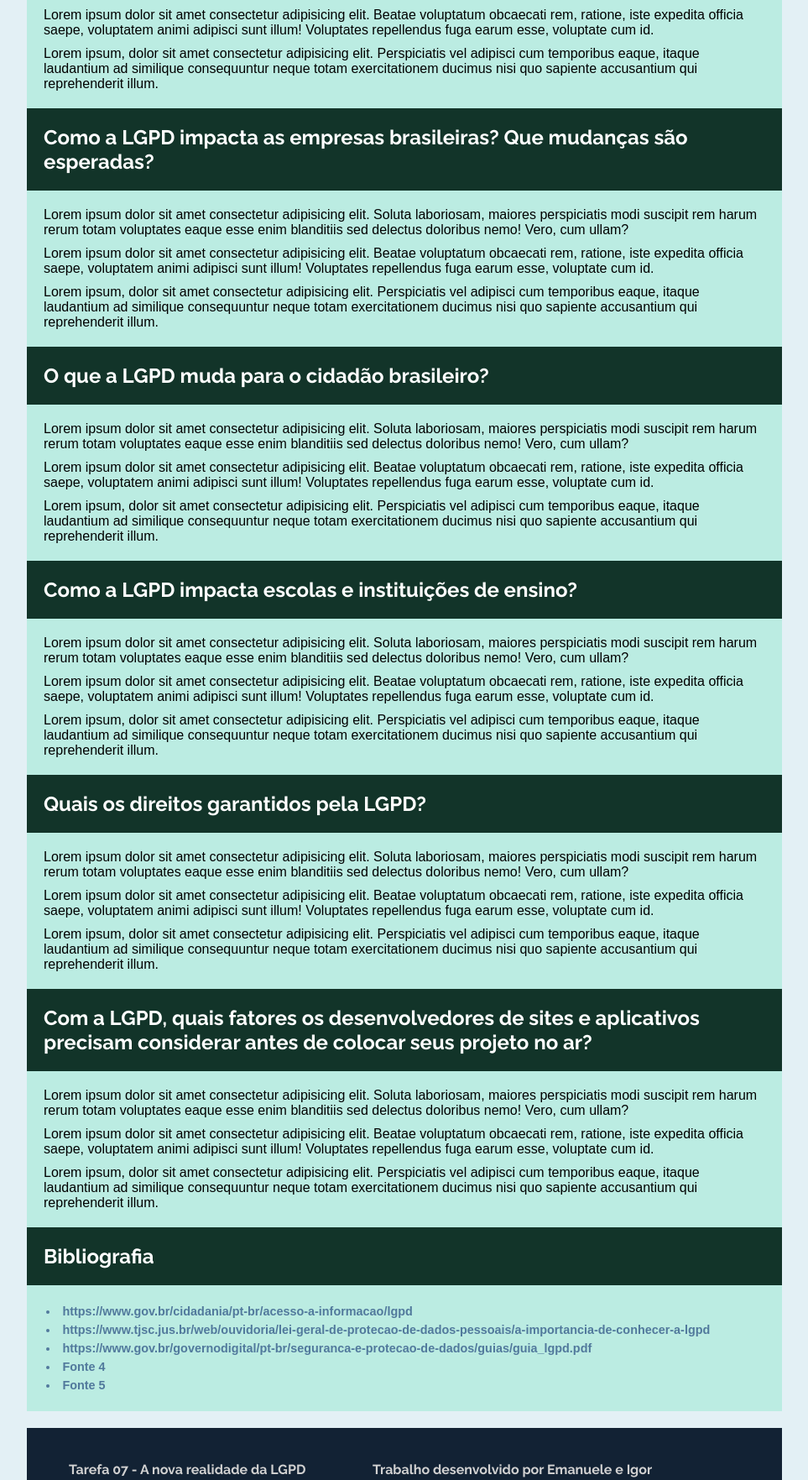
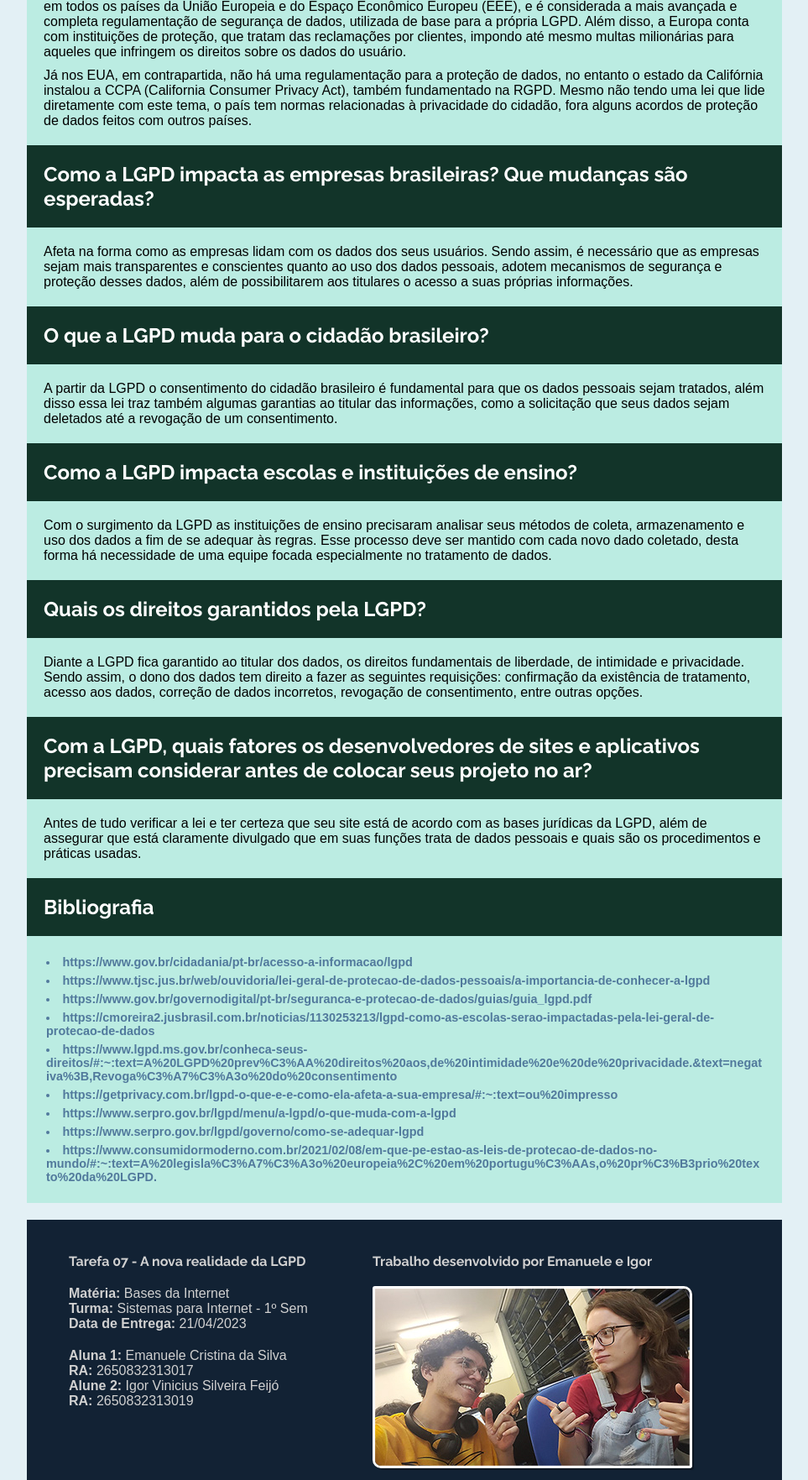
Before and after one commit to IgorVsFeijo/Atividade-LGPD, a plain HTML site: page index.html in a window 1280 px wide. Shown: the part 1092-2855 px from the top of the page at 84% size, without its empty margins (158-1121 px from the left). Drawn offline with Linux system fonts and the light colour scheme; a web font is replaced by a local one.

Commit message:
tarefa finalizada

```diff
--- a/index.html
+++ b/index.html
@@ -76,45 +76,38 @@
             Quais são os mecanismos semelhantes a LGPD existentes nos EUA e na
             Europa? O que há de semelhante e o que há de divergente?
           </h2>
-          <p>Lorem ipsum dolor sit amet consectetur adipisicing elit. Soluta laboriosam, maiores perspiciatis modi suscipit rem harum rerum totam voluptates eaque esse enim blanditiis sed delectus doloribus nemo! Vero, cum ullam?</p>
-          <p>Lorem ipsum dolor sit amet consectetur adipisicing elit. Beatae voluptatum obcaecati rem, ratione, iste expedita officia saepe, voluptatem animi adipisci sunt illum! Voluptates repellendus fuga earum esse, voluptate cum id.</p>
-          <p>Lorem ipsum, dolor sit amet consectetur adipisicing elit. Perspiciatis vel adipisci cum temporibus eaque, itaque laudantium ad similique consequuntur neque totam exercitationem ducimus nisi quo sapiente accusantium qui reprehenderit illum.</p>
+          <p>Entre os países do continente europeu, a segurança de dados é um tema discutido há décadas, desde meados dos anos 90. A RGPD, sigla em portuguès para Regulamentação Geral de Proteção de Dados, instituída em 2016, é válida em todos os países da União Europeia e do Espaço Econômico Europeu (EEE), e é considerada a mais avançada e completa regulamentação de segurança de dados, utilizada de base para a própria LGPD. Além disso, a Europa conta com instituições de proteção, que tratam das reclamações por clientes, impondo até mesmo multas milionárias para aqueles que infringem os direitos sobre os dados do usuário.
+          </p>
+          <p>Já nos EUA, em contrapartida, não há uma regulamentação para a proteção de dados, no entanto o estado da Califórnia instalou a CCPA (California Consumer Privacy Act), também fundamentado na RGPD. Mesmo não tendo uma lei que lide diretamente com este tema, o país tem normas relacionadas à privacidade do cidadão, fora alguns acordos de proteção de dados feitos com outros países.</p>
+
         </section>
         <section id="3">
           <h2>
             Como a LGPD impacta as empresas brasileiras? Que mudanças são
             esperadas?
           </h2>
-          <p>Lorem ipsum dolor sit amet consectetur adipisicing elit. Soluta laboriosam, maiores perspiciatis modi suscipit rem harum rerum totam voluptates eaque esse enim blanditiis sed delectus doloribus nemo! Vero, cum ullam?</p>
-          <p>Lorem ipsum dolor sit amet consectetur adipisicing elit. Beatae voluptatum obcaecati rem, ratione, iste expedita officia saepe, voluptatem animi adipisci sunt illum! Voluptates repellendus fuga earum esse, voluptate cum id.</p>
-          <p>Lorem ipsum, dolor sit amet consectetur adipisicing elit. Perspiciatis vel adipisci cum temporibus eaque, itaque laudantium ad similique consequuntur neque totam exercitationem ducimus nisi quo sapiente accusantium qui reprehenderit illum.</p>
+          <p>Afeta na forma como as empresas lidam com os dados dos seus usuários. Sendo assim, é necessário que as empresas sejam mais transparentes e conscientes quanto ao uso dos dados pessoais, adotem mecanismos de segurança e proteção desses dados, além de possibilitarem aos titulares o acesso a suas próprias informações.</p>
         </section>
         <section id="4">
           <h2>O que a LGPD muda para o cidadão brasileiro?</h2>
-          <p>Lorem ipsum dolor sit amet consectetur adipisicing elit. Soluta laboriosam, maiores perspiciatis modi suscipit rem harum rerum totam voluptates eaque esse enim blanditiis sed delectus doloribus nemo! Vero, cum ullam?</p>
-          <p>Lorem ipsum dolor sit amet consectetur adipisicing elit. Beatae voluptatum obcaecati rem, ratione, iste expedita officia saepe, voluptatem animi adipisci sunt illum! Voluptates repellendus fuga earum esse, voluptate cum id.</p>
-          <p>Lorem ipsum, dolor sit amet consectetur adipisicing elit. Perspiciatis vel adipisci cum temporibus eaque, itaque laudantium ad similique consequuntur neque totam exercitationem ducimus nisi quo sapiente accusantium qui reprehenderit illum.</p>
+          <p>A partir da LGPD o consentimento do cidadão brasileiro é fundamental para que os dados pessoais sejam tratados, além disso essa lei traz também algumas garantias ao titular das informações, como a solicitação que seus dados sejam deletados até a revogação de um consentimento.</p>
         </section>
         <section id="5">
           <h2>Como a LGPD impacta escolas e instituições de ensino?</h2>
-          <p>Lorem ipsum dolor sit amet consectetur adipisicing elit. Soluta laboriosam, maiores perspiciatis modi suscipit rem harum rerum totam voluptates eaque esse enim blanditiis sed delectus doloribus nemo! Vero, cum ullam?</p>
-          <p>Lorem ipsum dolor sit amet consectetur adipisicing elit. Beatae voluptatum obcaecati rem, ratione, iste expedita officia saepe, voluptatem animi adipisci sunt illum! Voluptates repellendus fuga earum esse, voluptate cum id.</p>
-          <p>Lorem ipsum, dolor sit amet consectetur adipisicing elit. Perspiciatis vel adipisci cum temporibus eaque, itaque laudantium ad similique consequuntur neque totam exercitationem ducimus nisi quo sapiente accusantium qui reprehenderit illum.</p>
+          <p>Com o surgimento da LGPD as instituições de ensino precisaram analisar seus métodos de coleta, armazenamento e uso dos dados a fim de se adequar às regras. Esse processo deve ser mantido com cada novo dado coletado, desta forma há necessidade de uma equipe focada especialmente no tratamento de dados.
+</p>
         </section>
         <section id="6">
           <h2>Quais os direitos garantidos pela LGPD?</h2>
-          <p>Lorem ipsum dolor sit amet consectetur adipisicing elit. Soluta laboriosam, maiores perspiciatis modi suscipit rem harum rerum totam voluptates eaque esse enim blanditiis sed delectus doloribus nemo! Vero, cum ullam?</p>
-          <p>Lorem ipsum dolor sit amet consectetur adipisicing elit. Beatae voluptatum obcaecati rem, ratione, iste expedita officia saepe, voluptatem animi adipisci sunt illum! Voluptates repellendus fuga earum esse, voluptate cum id.</p>
-          <p>Lorem ipsum, dolor sit amet consectetur adipisicing elit. Perspiciatis vel adipisci cum temporibus eaque, itaque laudantium ad similique consequuntur neque totam exercitationem ducimus nisi quo sapiente accusantium qui reprehenderit illum.</p>
+          <p>Diante a LGPD fica garantido ao titular dos dados, os direitos fundamentais de liberdade, de intimidade e privacidade. Sendo assim, o dono dos dados tem direito a fazer as seguintes requisições: confirmação da existência de tratamento, acesso aos dados, correção de dados incorretos, revogação de consentimento, entre outras opções.</p>
         </section>
         <section id="7">
           <h2>
             Com a LGPD, quais fatores os desenvolvedores de sites e aplicativos
             precisam considerar antes de colocar seus projeto no ar?
           </h2>
-          <p>Lorem ipsum dolor sit amet consectetur adipisicing elit. Soluta laboriosam, maiores perspiciatis modi suscipit rem harum rerum totam voluptates eaque esse enim blanditiis sed delectus doloribus nemo! Vero, cum ullam?</p>
-          <p>Lorem ipsum dolor sit amet consectetur adipisicing elit. Beatae voluptatum obcaecati rem, ratione, iste expedita officia saepe, voluptatem animi adipisci sunt illum! Voluptates repellendus fuga earum esse, voluptate cum id.</p>
-          <p>Lorem ipsum, dolor sit amet consectetur adipisicing elit. Perspiciatis vel adipisci cum temporibus eaque, itaque laudantium ad similique consequuntur neque totam exercitationem ducimus nisi quo sapiente accusantium qui reprehenderit illum.</p>
+          <p>Antes de tudo verificar a lei e ter certeza que seu site está de acordo com as bases jurídicas da LGPD, além de assegurar que está claramente divulgado que em suas funções trata de dados pessoais e quais são os procedimentos e práticas usadas.
+</p>
         </section>
         <section id="8">
             <h2>Bibliografia</h2>
@@ -122,8 +115,20 @@
               <li><a href="https://www.gov.br/cidadania/pt-br/acesso-a-informacao/lgpd" target="_blank">https://www.gov.br/cidadania/pt-br/acesso-a-informacao/lgpd</a></li>
               <li><a href="https://www.tjsc.jus.br/web/ouvidoria/lei-geral-de-protecao-de-dados-pessoais/a-importancia-de-conhecer-a-lgpd" target="_blank">https://www.tjsc.jus.br/web/ouvidoria/lei-geral-de-protecao-de-dados-pessoais/a-importancia-de-conhecer-a-lgpd </a></li>
               <li><a href="https://www.gov.br/governodigital/pt-br/seguranca-e-protecao-de-dados/guias/guia_lgpd.pdf" target="_blank">https://www.gov.br/governodigital/pt-br/seguranca-e-protecao-de-dados/guias/guia_lgpd.pdf </a></li>
-              <li><a href="#" target="_blank">Fonte 4</a></li>
-              <li><a href="#" target="_blank">Fonte 5</a></li>
+              <li><a href="https://cmoreira2.jusbrasil.com.br/noticias/1130253213/lgpd-como-as-escolas-serao-impactadas-pela-lei-geral-de-protecao-de-dados" target="_blank">https://cmoreira2.jusbrasil.com.br/noticias/1130253213/lgpd-como-as-escolas-serao-impactadas-pela-lei-geral-de-protecao-de-dados</a></li>
+              <li><a href="https://www.lgpd.ms.gov.br/conheca-seus-direitos/#:~:text=A%20LGPD%20prev%C3%AA%20direitos%20aos,de%20intimidade%20e%20de%20privacidade.&text=negativa%3B,Revoga%C3%A7%C3%A3o%20do%20consentimento" target="_blank">https://www.lgpd.ms.gov.br/conheca-seus-direitos/#:~:text=A%20LGPD%20prev%C3%AA%20direitos%20aos,de%20intimidade%20e%20de%20privacidade.&text=negativa%3B,Revoga%C3%A7%C3%A3o%20do%20consentimento</a></li>
+              <li>
+                <a href="https://getprivacy.com.br/lgpd-o-que-e-e-como-ela-afeta-a-sua-empresa/#:~:text=ou%20impresso" target="_blank">https://getprivacy.com.br/lgpd-o-que-e-e-como-ela-afeta-a-sua-empresa/#:~:text=ou%20impresso</a>
+              </li>
+              <li>
+                <a href="https://www.serpro.gov.br/lgpd/menu/a-lgpd/o-que-muda-com-a-lgpd " target="_blank">https://www.serpro.gov.br/lgpd/menu/a-lgpd/o-que-muda-com-a-lgpd </a>
+              </li>
+              <li>
+                <a href="https://www.serpro.gov.br/lgpd/governo/como-se-adequar-lgpd " target="_blank">https://www.serpro.gov.br/lgpd/governo/como-se-adequar-lgpd </a>
+              </li>
+              <li>
+                <a href="https://www.consumidormoderno.com.br/2021/02/08/em-que-pe-estao-as-leis-de-protecao-de-dados-no-mundo/#:~:text=A%20legisla%C3%A7%C3%A3o%20europeia%2C%20em%20portugu%C3%AAs,o%20pr%C3%B3prio%20texto%20da%20LGPD. " target="_blank">https://www.consumidormoderno.com.br/2021/02/08/em-que-pe-estao-as-leis-de-protecao-de-dados-no-mundo/#:~:text=A%20legisla%C3%A7%C3%A3o%20europeia%2C%20em%20portugu%C3%AAs,o%20pr%C3%B3prio%20texto%20da%20LGPD. </a>
+              </li>
             </ul>
         </section>
       </article>
@@ -152,7 +157,7 @@
       </section>
       <section id="imagem">
         <h4>Trabalho desenvolvido por Emanuele e Igor</h4>
-        <img src="imgs/manueiguin.jpg" alt="Foto dos Autores do Trabalho Emanuelle e Iguinho">
+        <img src="imgs/manueiguin.jpg" alt="Foto dos Autores do Trabalho Emanuele e Iguinho">
       </section>
     </footer>
   </body>
--- a/style.css
+++ b/style.css
@@ -61,6 +61,7 @@ main li{
 a{
     color: #51799c;
     text-decoration: none;
+    word-wrap: break-word;
 }
 
 a:hover{
```
